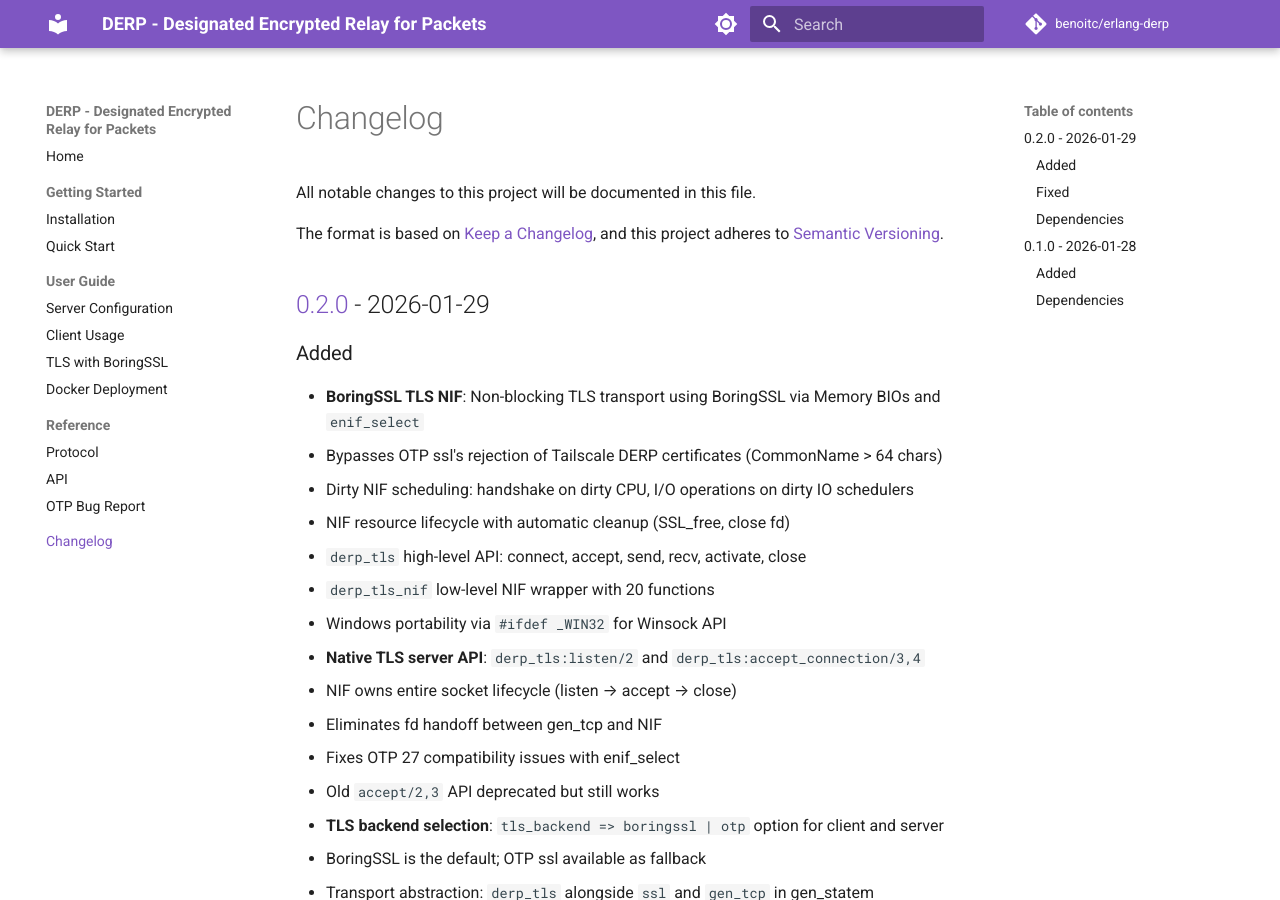
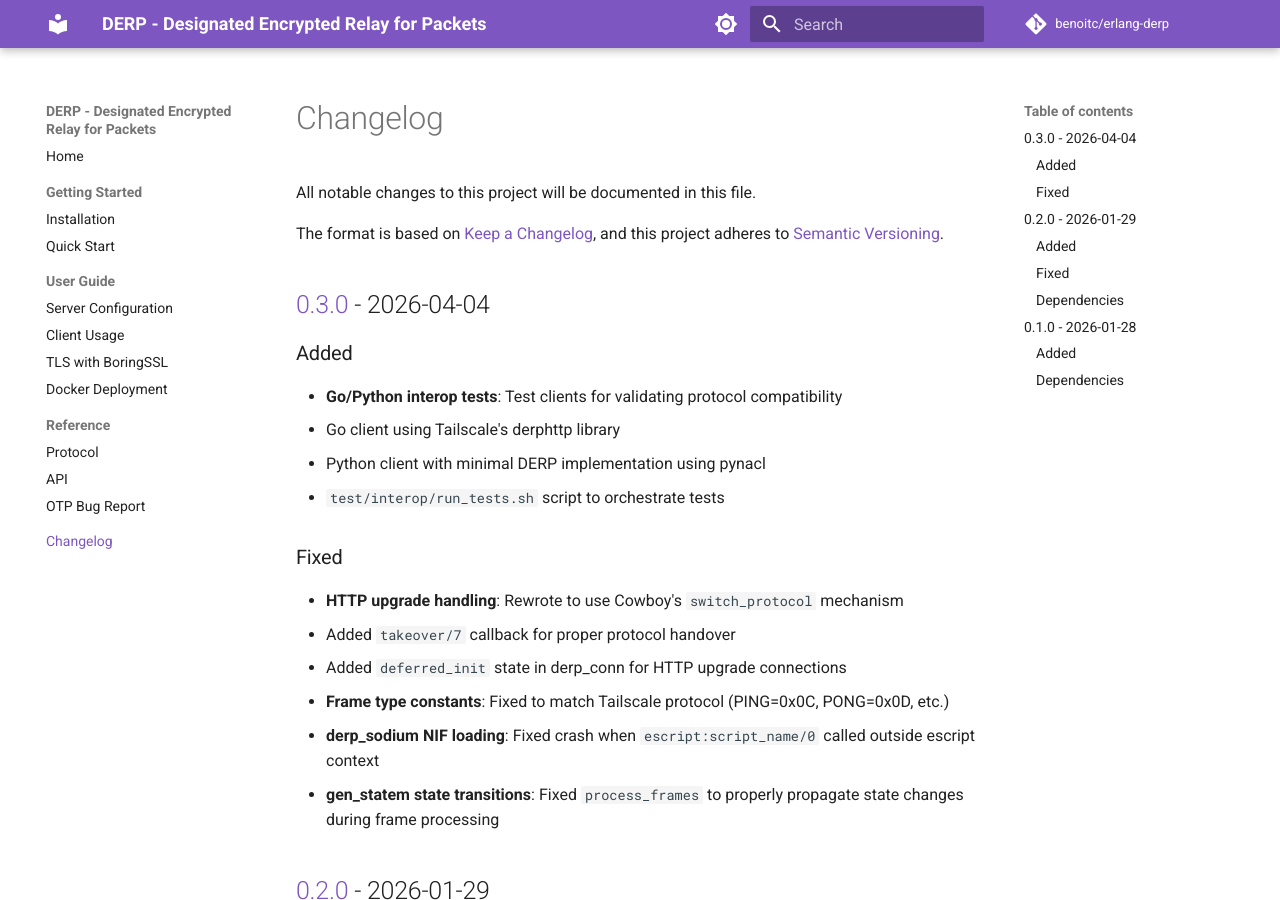
Before and after one commit to benoitc/erlang-derp, an MkDocs documentation site: the page built from docs/changelog.md, in a window 1280 px wide and 900 px high. Built offline with MkDocs 1.6.1 and Material for MkDocs 9.7.7, drawn with Linux system fonts in a browser that asks for light colours; comment, search, counter and statistics services are not loaded.

Commit message:
Update changelog for v0.3.0

```diff
--- a/docs/changelog.md
+++ b/docs/changelog.md
@@ -4,6 +4,24 @@ All notable changes to this project will be documented in this file.
 
 The format is based on [Keep a Changelog](https://keepachangelog.com/en/1.0.0/),
 and this project adheres to [Semantic Versioning](https://semver.org/spec/v2.0.0.html).
+
+## [0.3.0] - 2026-04-04
+
+### Added
+
+- **Go/Python interop tests**: Test clients for validating protocol compatibility
+  - Go client using Tailscale's derphttp library
+  - Python client with minimal DERP implementation using pynacl
+  - `test/interop/run_tests.sh` script to orchestrate tests
+
+### Fixed
+
+- **HTTP upgrade handling**: Rewrote to use Cowboy's `switch_protocol` mechanism
+  - Added `takeover/7` callback for proper protocol handover
+  - Added `deferred_init` state in derp_conn for HTTP upgrade connections
+- **Frame type constants**: Fixed to match Tailscale protocol (PING=0x0C, PONG=0x0D, etc.)
+- **derp_sodium NIF loading**: Fixed crash when `escript:script_name/0` called outside escript context
+- **gen_statem state transitions**: Fixed `process_frames` to properly propagate state changes during frame processing
 
 ## [0.2.0] - 2026-01-29
 
@@ -96,5 +114,6 @@ and this project adheres to [Semantic Versioning](https://semver.org/spec/v2.0.0
 - JSX 3.1.0 (JSON encoding/decoding)
 - libsodium (NaCl cryptographic operations)
 
+[0.3.0]: https://github.com/benoitc/erlang-derp/releases/tag/v0.3.0
 [0.2.0]: https://github.com/benoitc/erlang-derp/releases/tag/v0.2.0
 [0.1.0]: https://github.com/benoitc/erlang-derp/releases/tag/v0.1.0
```
Also changed, not shown: CHANGELOG.md (+19 -0 lines).
